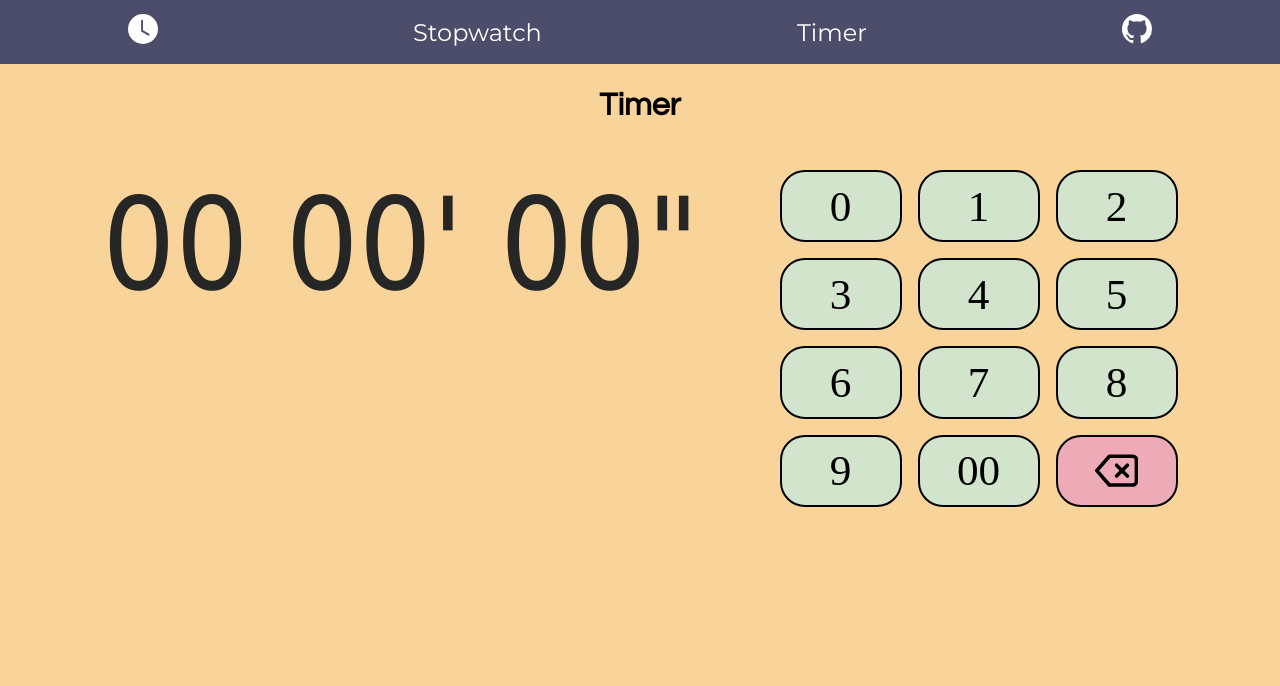
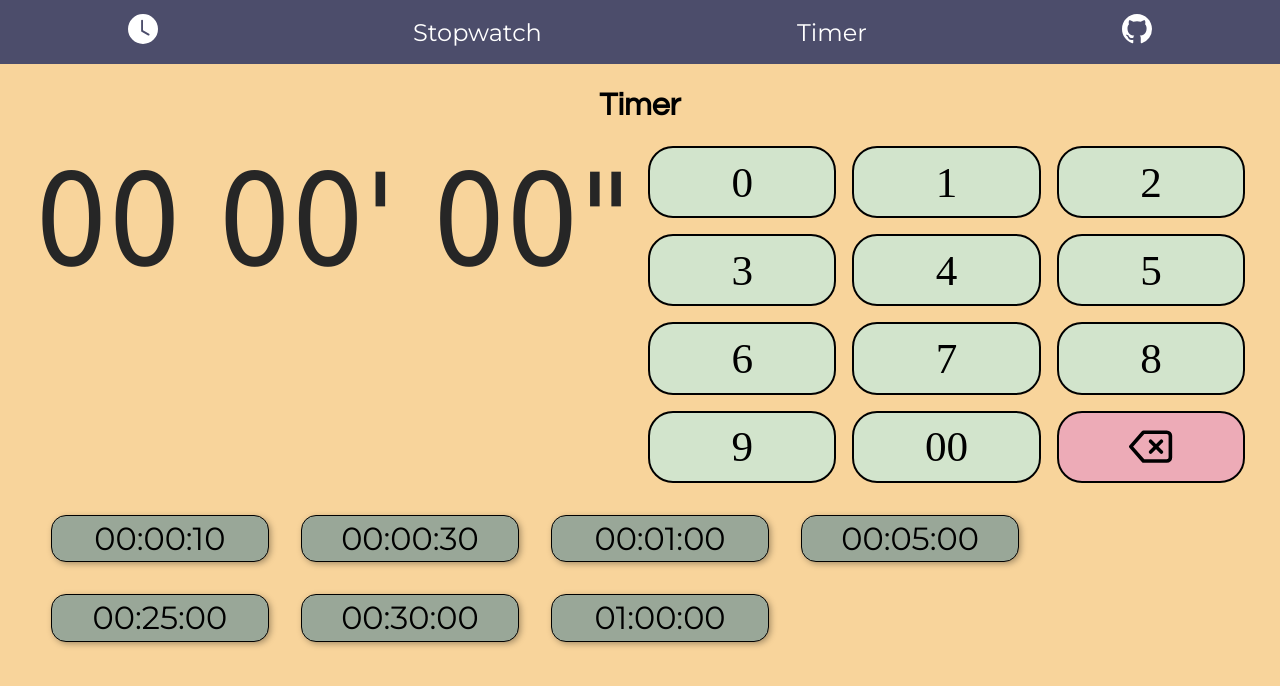
Before and after one commit to titong0/yeah-just-clocks, a React (Create React App) app: page /timer in a window 1280 px wide. Shown: the top 686 px of the page. Built offline with nearby package versions, Linux system fonts and the light colour scheme; a web font is replaced by a local one.

Commit message:
Added timer suggestions!

```diff
--- a/src/App.css
+++ b/src/App.css
@@ -57,9 +57,8 @@ nav {
   flex-direction: column;
   align-items: center;
   justify-content: center;
-  font-size: 1.6em;
-  padding: 3rem 0;
-  gap: 2rem;
+  margin: 1.5rem;
+  column-gap: 1rem;
 }
 .time {
   font-family: Tahoma, sans-serif;
@@ -148,6 +147,29 @@ nav {
   transition: 200ms;
   filter: brightness(75%);
 }
+
+.timer-suggestions {
+  display: grid;
+  grid-template-columns: repeat(auto-fit, minmax(125px, 1fr));
+  align-items: center;
+  font-size: 1.5rem;
+  margin: 1rem;
+  width: 80%;
+  gap: 1rem;
+}
+.timer-suggestions > span {
+  padding: 0.2rem 1rem;
+  text-align: center;
+  background-color: #99a798;
+  border: 1px solid;
+  border-radius: 15px;
+  box-shadow: rgba(0, 0, 0, 0.4) 2px 2px 7px -1px;
+  cursor: pointer;
+}
+.timer-suggestions > span:hover {
+  filter: brightness(130%);
+}
+
 @media (min-width: 768px) {
   .clocks-showcase {
     grid-template-columns: 1fr 1fr;
@@ -160,7 +182,6 @@ nav {
   .stopwatch .time {
     width: 8ch;
   }
-
   .stopwatch {
     display: grid;
     grid-template-columns: 1fr 1fr;
@@ -173,16 +194,21 @@ nav {
   .timer {
     display: grid;
     align-items: flex-start;
-    column-gap: 5rem;
-    grid-template-columns: 1.5fr 1fr;
+    grid-template-columns: 1fr 1fr;
   }
   .timer .controls {
     align-self: center;
   }
-
   /* This ugly thing is  to force hover state with js*/
   .numpad .num.hover {
     filter: brightness(75%);
+  }
+  .timer-suggestions {
+    grid-template-columns: repeat(auto-fit, minmax(180px, 1fr));
+
+    grid-column: 1 / -1;
+    font-size: 2rem;
+    gap: 2rem;
   }
 }
 @keyframes appear {
--- a/src/clocks/NumPad.js
+++ b/src/clocks/NumPad.js
@@ -13,12 +13,13 @@ const NumPad = (props) => {
 
   const addNum = (num) => {
     let str = props.time;
-    if (str[0] !== "0") return alert("nao nao");
+    // if timer is already "full"
+    if (str[0] !== "0") return;
     str += num;
     str = str.slice(num.length);
     props.setTime(str);
-    setHighlighted(num);
-    setTimeout(() => setHighlighted(21), 200);
+    setHighlighted(parseInt(num));
+    setTimeout(() => setHighlighted(-1), 200);
   };
 
   useEffect(() => {
--- a/src/clocks/Timer.js
+++ b/src/clocks/Timer.js
@@ -76,7 +76,7 @@ const Timer = () => {
     <div className="container">
       <h1>Timer</h1>
       <div className="clock-container timer">
-        <div>
+        <div style={started ? { gridColumn: "1 / -1" } : {}}>
           <div className="time">{formatTimer(time)}</div>
           {started ? (
             <div className="controls">
@@ -103,9 +103,20 @@ const Timer = () => {
           ) : null}
         </div>
         {!started ? (
-          <div className="numpad">
-            <NumPad {...{ time, setTime, start }} />
-          </div>
+          <>
+            <div className="numpad">
+              <NumPad {...{ time, setTime, start }} />
+            </div>
+            <div className="timer-suggestions">
+              <span onClick={() => setTime("000010")}>00:00:10</span>
+              <span onClick={() => setTime("000030")}>00:00:30</span>
+              <span onClick={() => setTime("000130")}>00:01:00</span>
+              <span onClick={() => setTime("000500")}>00:05:00</span>
+              <span onClick={() => setTime("002500")}>00:25:00</span>
+              <span onClick={() => setTime("003000")}>00:30:00</span>
+              <span onClick={() => setTime("010000")}>01:00:00</span>
+            </div>
+          </>
         ) : (
           <div></div>
         )}
```
Also changed, not shown: public/manifest.json.
